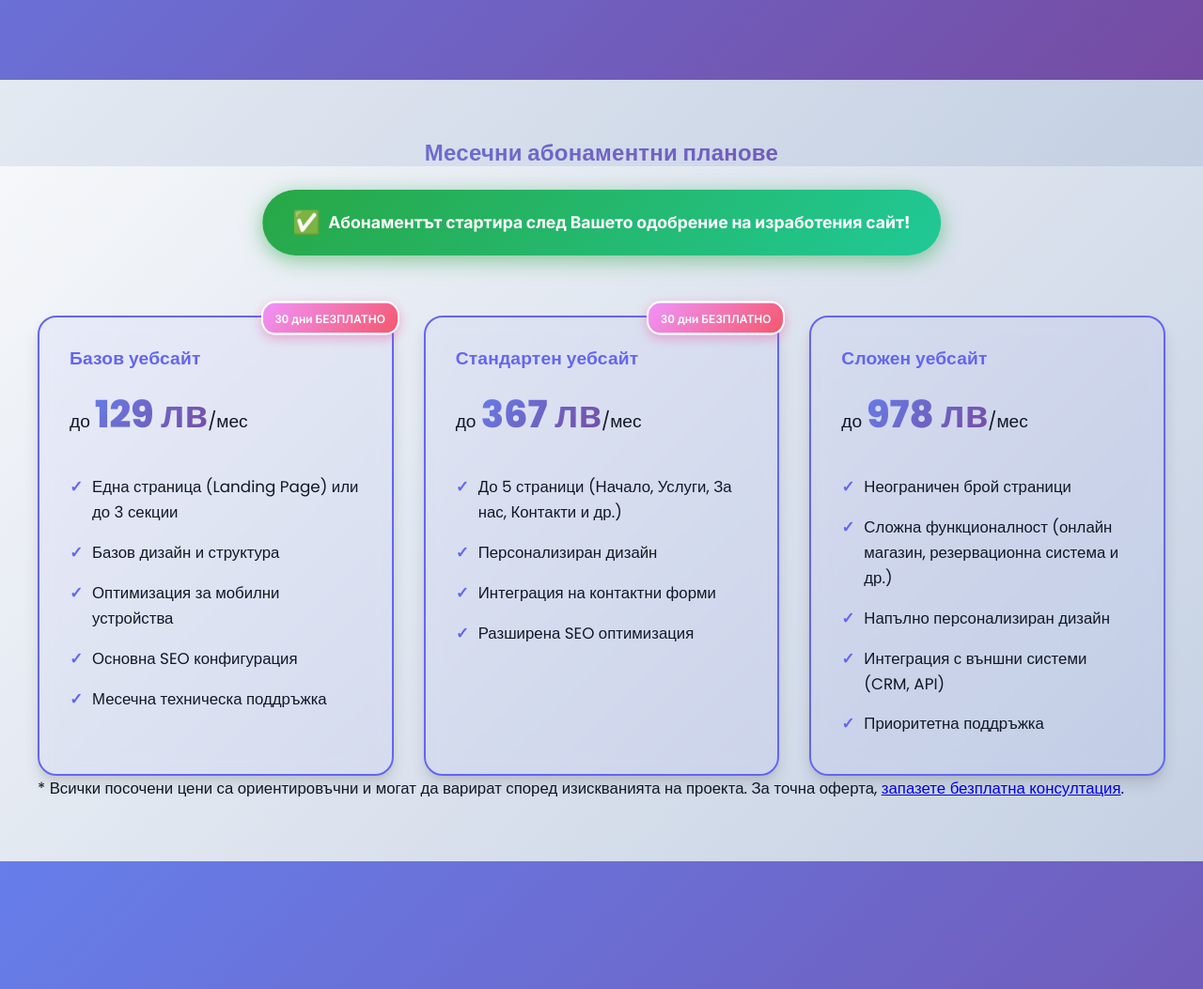
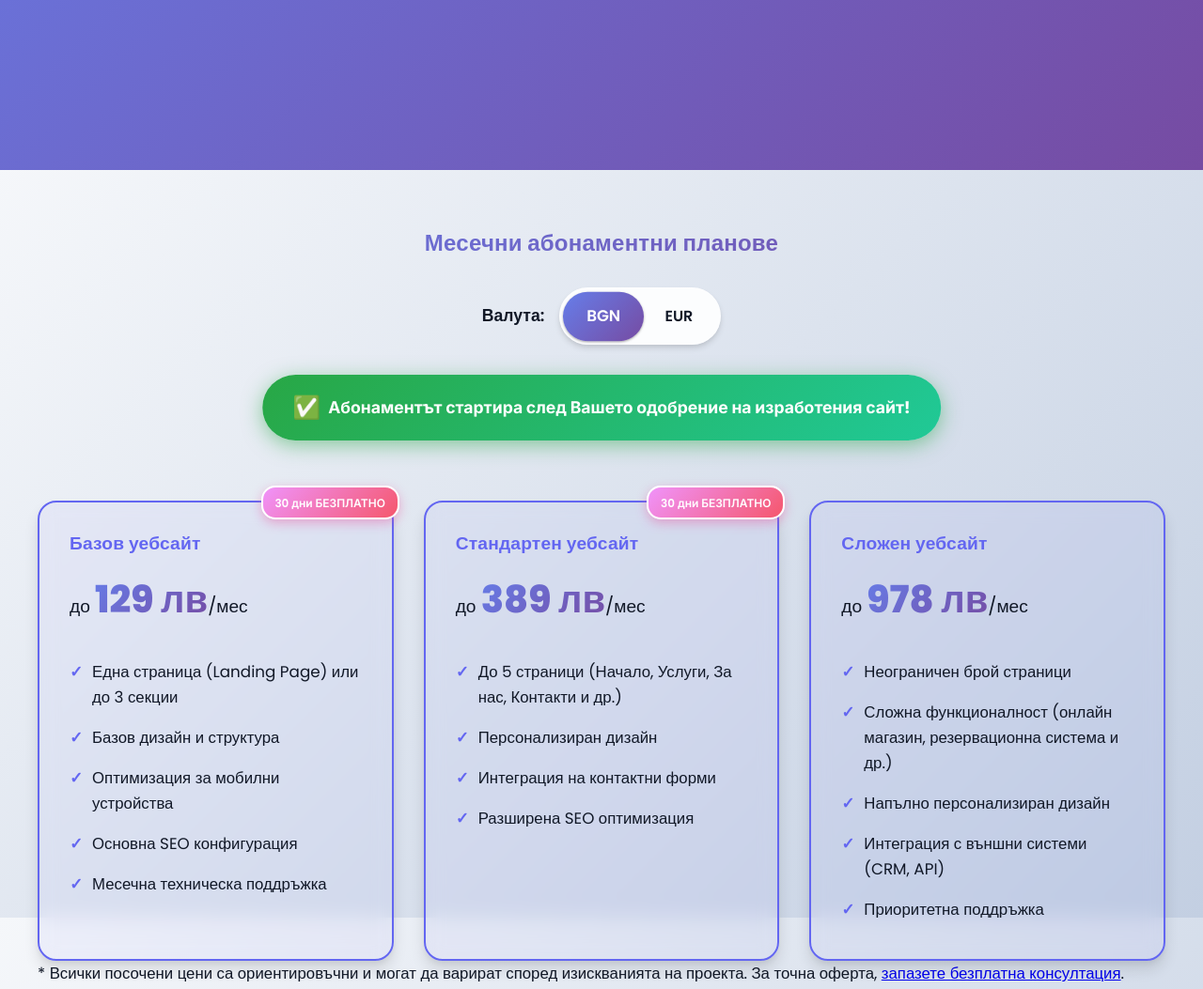
Before and after one commit to RipacHVH/WebBusiness, a plain HTML site: page index.html in a window 1280 px wide. Shown: the part 623-1676 px from the top of the page at 94% size. Drawn offline with Linux system fonts and the light colour scheme.

Commit message:
Currency switch

```diff
--- a/index.html
+++ b/index.html
@@ -72,6 +72,15 @@
   <section id="plans" class="container plans fade-in">
     <h3>Месечни абонаментни планове</h3>
 
+    <!-- Global Currency Toggle -->
+    <div class="currency-toggle-wrapper">
+      <label>Валута:</label>
+      <div class="currency-toggle">
+        <button class="currency-btn active" data-currency="bgn">BGN</button>
+        <button class="currency-btn" data-currency="eur">EUR</button>
+      </div>
+    </div>
+
     <!-- Additional guarantee badge near pricing -->
     <div class="pricing-guarantee-badge">
       <span class="badge-icon">✅</span>
@@ -80,11 +89,15 @@
 
     <div class="plan-grid fade-in">
 
-    <!-- Семпъл сайт -->
+      <!-- Базов уебсайт -->
       <article class="plan-card highlighted" itemscope itemtype="https://schema.org/Offer">
         <h4 itemprop="name">Базов уебсайт</h4>
         <div class="flag">30 дни БЕЗПЛАТНО</div>
-      <p>до <span itemprop="price" content="129">129 лв</span>/мес</p>
+        <div class="plan-header">
+          <div class="price-section">
+            <p class="price-label">до <span class="price-display" data-bgn="129" data-eur="66">129 лв</span>/мес</p>
+          </div>
+        </div>
         <ul>
           <li>Една страница (Landing Page) или до 3 секции</li>
           <li>Базов дизайн и структура</li>
@@ -94,11 +107,15 @@
         </ul>
       </article>
 
-    <!-- Нормален сайт -->
+      <!-- Стандартен уебсайт -->
       <article class="plan-card highlighted" itemscope itemtype="https://schema.org/Offer">
         <h4 itemprop="name">Стандартен уебсайт</h4>
         <div class="flag">30 дни БЕЗПЛАТНО</div>
-      <p>до <span itemprop="price" content="367">367 лв</span>/мес</p>
+        <div class="plan-header">
+          <div class="price-section">
+            <p class="price-label">до <span class="price-display" data-bgn="389" data-eur="199">189 лв</span>/мес</p>
+          </div>
+        </div>
         <ul>
           <li>До 5 страници (Начало, Услуги, За нас, Контакти и др.)</li>
           <li>Персонализиран дизайн</li>
@@ -107,10 +124,14 @@
         </ul>
       </article>
 
-    <!-- Комплексен сайт -->
+      <!-- Сложен уебсайт -->
       <article class="plan-card highlighted" itemscope itemtype="https://schema.org/Offer">
         <h4 itemprop="name">Сложен уебсайт</h4>
-      <p>до <span itemprop="price" content="978">978 лв</span>/мес</p>
+        <div class="plan-header">
+          <div class="price-section">
+            <p class="price-label">до <span class="price-display" data-bgn="978" data-eur="499">978 лв</span>/мес</p>
+          </div>
+        </div>
         <ul>
           <li>Неограничен брой страници</li>
           <li>Сложна функционалност (онлайн магазин, резервационна система и др.)</li>
--- a/script.js
+++ b/script.js
@@ -205,4 +205,58 @@ document.addEventListener('DOMContentLoaded', () => {
       });
     }
   });
+
+  // Currency Toggle Functionality - Make BGN the default choice
+  const currencyBtns = document.querySelectorAll('.currency-btn');
+  const priceElements = document.querySelectorAll('.price-display');
+
+  // Force BGN as default choice regardless of saved preference
+  let currentCurrency = 'BGN';
+  localStorage.setItem('currency', 'BGN');
+
+  // Initialize currency display
+  updateCurrencyDisplay();
+
+  // Currency button event listeners
+  currencyBtns.forEach(btn => {
+    btn.addEventListener('click', (e) => {
+      const currency = e.target.dataset.currency.toUpperCase();
+      currentCurrency = currency;
+      localStorage.setItem('currency', currentCurrency);
+
+      // Update active states
+      currencyBtns.forEach(b => b.classList.remove('active'));
+      e.target.classList.add('active');
+
+      updateCurrencyDisplay();
+    });
+  });
+
+  function updateCurrencyDisplay() {
+    // Update all price displays
+    priceElements.forEach(element => {
+      const bgnPrice = parseFloat(element.dataset.bgn);
+      const eurPrice = parseFloat(element.dataset.eur);
+
+      if (currentCurrency === 'BGN') {
+        element.textContent = `${bgnPrice} лв`;
+      } else {
+        element.textContent = `${eurPrice} €`;
+      }
+    });
+
+    // Update all buttons to reflect current currency
+    currencyBtns.forEach(btn => {
+      if (btn.dataset.currency.toUpperCase() === currentCurrency) {
+        btn.classList.add('active');
+      } else {
+        btn.classList.remove('active');
+      }
+    });
+  }
+
+  // Add smooth transition for price changes
+  priceElements.forEach(element => {
+    element.style.transition = 'all 0.3s ease';
+  });
 });
--- a/styles.css
+++ b/styles.css
@@ -417,6 +417,107 @@ nav a:hover {
   left: 0;
   color: var(--primary);
   font-weight: bold;
+}
+ /* =========================================
+   Currency Toggle Styles
+========================================= */
+.currency-toggle-wrapper {
+  display: flex;
+  align-items: center;
+  justify-content: center;
+  gap: 1rem;
+  margin: 2rem 0;
+  font-family: 'Poppins', sans-serif;
+}
+
+.currency-toggle-wrapper label {
+  font-size: 1.1rem;
+  font-weight: 600;
+  color: var(--text-dark);
+}
+
+.currency-toggle {
+  display: flex;
+  border: 1px solid rgba(0, 0, 0, 0.2); /* Adding a subtle border */
+  border-radius: 10px; /* Optional: Adding slight rounding to the corners */
+  background: rgba(255, 255, 255, 0.9);
+  backdrop-filter: blur(10px);
+  border: 1px solid rgba(255, 255, 255, 0.2);
+  border-radius: 50px;
+  padding: 0.3rem;
+  box-shadow: var(--shadow-md);
+  transition: all 0.3s ease;
+}
+
+.currency-toggle:hover {
+  box-shadow: var(--shadow-lg);
+  transform: translateY(-2px);
+}
+
+.currency-btn {
+  padding: 0.75rem 1.5rem;
+  border: none;
+  background: transparent;
+  color: var(--text-dark);
+  font-family: 'Poppins', sans-serif;
+  font-weight: 600;
+  font-size: 1rem;
+  cursor: pointer;
+  border-radius: 50px;
+  transition: all 0.3s cubic-bezier(0.175, 0.885, 0.32, 1.275);
+  position: relative;
+  overflow: hidden;
+}
+
+.currency-btn:hover {
+  color: var(--primary);
+}
+
+.currency-btn.active {
+  background: var(--gradient-primary);
+  color: white;
+  box-shadow: var(--shadow-sm);
+  transform: scale(1.05);
+}
+
+.currency-btn.active:hover {
+  transform: scale(1.08);
+}
+
+@media (max-width: 768px) {
+  .currency-toggle-wrapper {
+    flex-direction: column;
+    gap: 0.5rem;
+  }
+
+  .currency-toggle {
+    padding: 0.2rem;
+  }
+
+  .currency-btn {
+    padding: 0.6rem 1.2rem;
+    font-size: 0.9rem;
+  }
+}
+
+.plan-card .price-display {
+  font-size: 2.5rem;
+  font-weight: 800;
+  color: var(--primary);
+  background: var(--gradient-primary);
+  -webkit-background-clip: text;
+  -webkit-text-fill-color: transparent;
+  background-clip: text;
+  display: inline-block;
+  transition: all 0.3s ease;
+}
+
+.plan-card .price-section {
+  display: flex;
+  align-items: center;
+  gap: 1rem;
+  justify-content: flex-start;
+  flex-wrap: wrap;
 }
 
 .flag {
@@ -1794,11 +1895,12 @@ nav a:hover {
    Hero Section
 ========================================= */
 .hero-section {
-  padding: 6rem 0;
+  padding: 8rem 2rem 10rem 2rem;
   background: linear-gradient(135deg, #667eea 0%, #764ba2 100%);
   position: relative;
   overflow: hidden;
   margin-bottom: 0;
+  width: 100%;
 }
 
 .hero-section .hero-cta {
```
Lines whose indentation alone changed are shown as unchanged.
